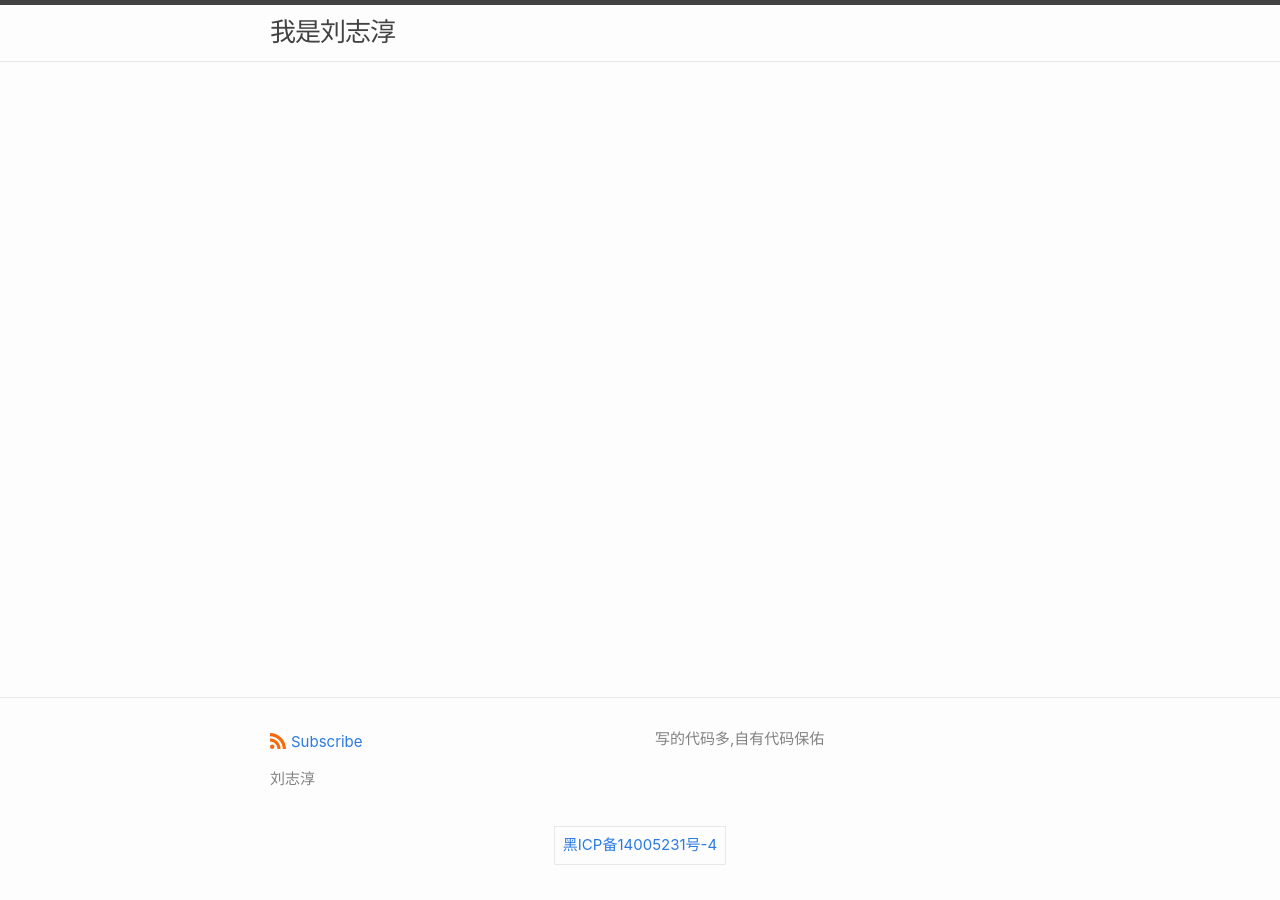
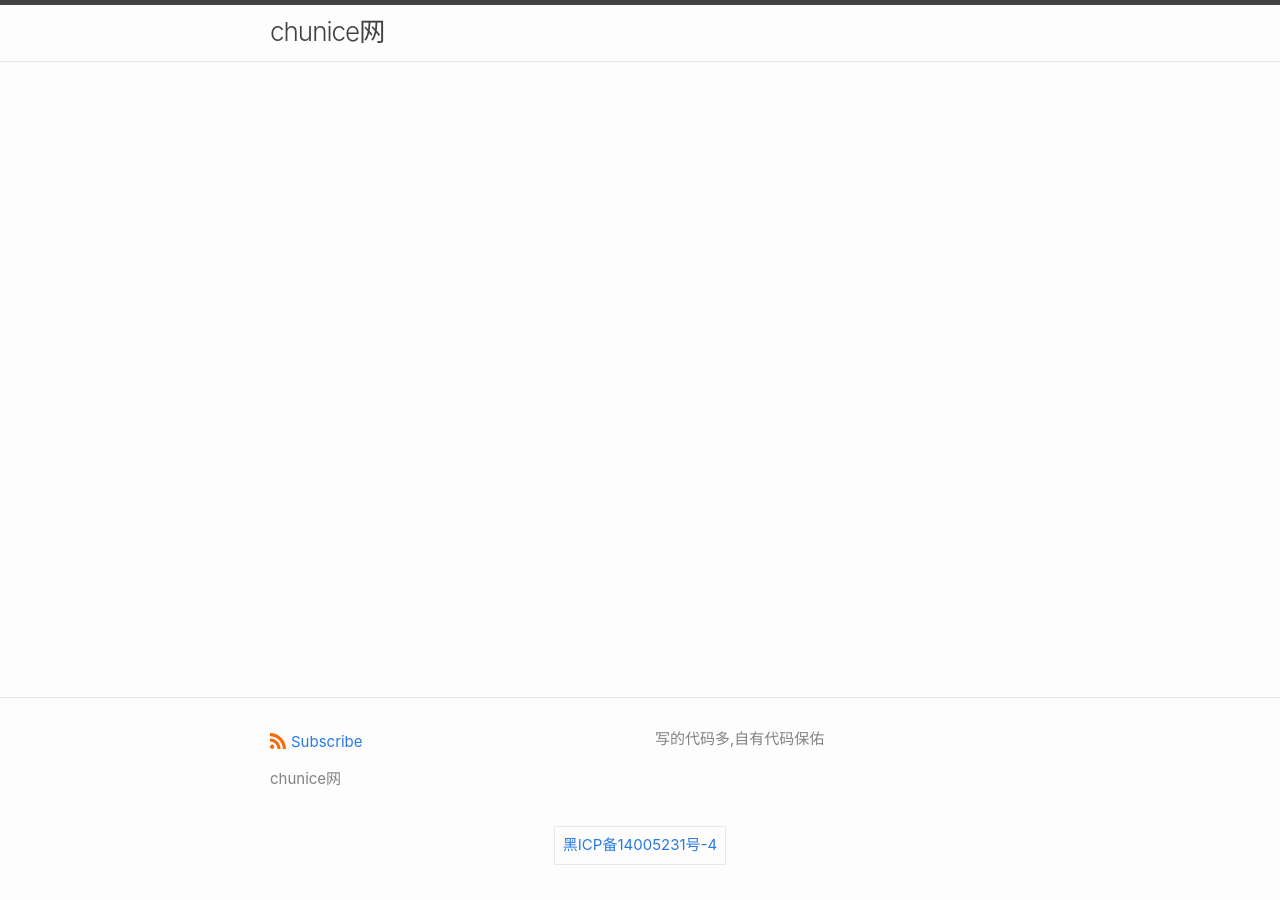
Before and after one commit to chunice/chunice.github.io, a Jekyll site: the page built from index.md, in a window 1280 px wide. Built offline with Jekyll 4.4.1, drawn with Linux system fonts in a browser that asks for light colours.

Commit message:
Update _config.yml

```diff
--- a/_config.yml
+++ b/_config.yml
@@ -1,6 +1,6 @@
-title: 我是刘志淳
+title: chunice网
 author:
-  name: 刘志淳
+  name: chunice网
   email: chun@engineer.com
 description: > # this means to ignore newlines until "show_excerpts:"
   写的代码多,自有代码保佑
```
